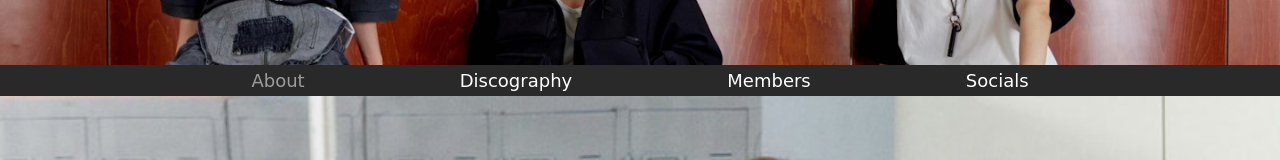
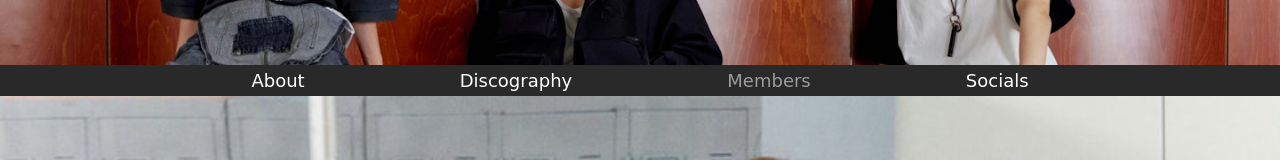
Before and after one commit to iiRosie1/riize-members, a plain HTML site: page index.html in a window 1280 px wide. Shown: the part 446-606 px from the top of the page. Drawn offline with Linux system fonts and the light colour scheme; a web font is replaced by a local one.

Commit message:
added link to page

```diff
--- a/index.html
+++ b/index.html
@@ -202,9 +202,9 @@
     </div>
 
     <div class="navbar">
-      <a href="https://iirosie1.github.io/riize-about/" class="active">About</a>
+      <a href="https://iirosie1.github.io/riize-about/">About</a>
       <a href="https://iirosie1.github.io/riize-discography/">Discography</a>
-      <a href="members.html">Members</a>
+      <a href="https://iirosie1.github.io/riize-members/" class="active">Members</a>
       <a href="socials.html">Socials</a>
     </div>
 
```
